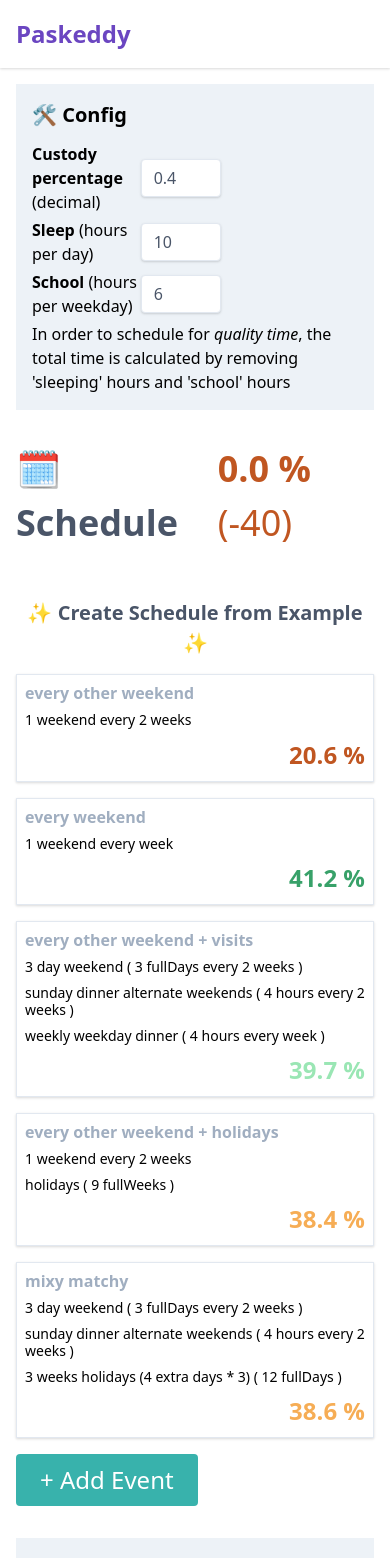
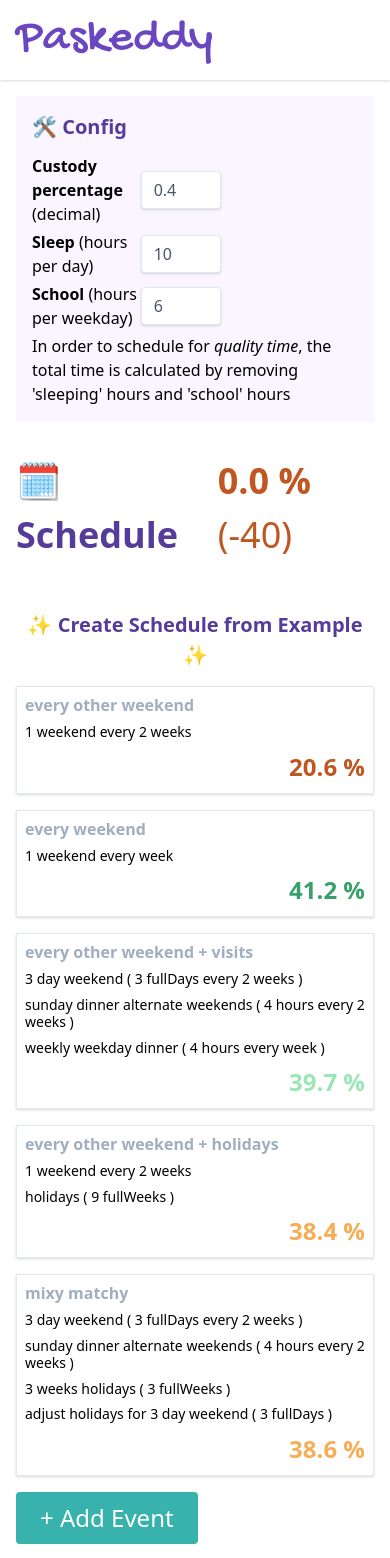
Before and after one commit to thedamon/paskedty, a Vue app: page / in a window 390 px wide. Shown: the top 1558 px of the page. Built offline with nearby package versions, Linux system fonts and the light colour scheme.

Commit message:
font, subtraction, responsive

```diff
--- a/index.html
+++ b/index.html
@@ -3,6 +3,10 @@
   <head>
     <meta charset="UTF-8" />
     <link rel="icon" href="/favicon.ico" />
+    <link
+      href="https://fonts.googleapis.com/css2?family=Gochi+Hand&display=swap"
+      rel="stylesheet"
+    />
     <meta name="viewport" content="width=device-width, initial-scale=1.0" />
     <title>Paskeddy</title>
   </head>
--- a/src/App.vue
+++ b/src/App.vue
@@ -1,13 +1,13 @@
 <template>
 <div class="shadow">
   <div class="container mx-auto px-4">
-    <h1 class="font-semibold text-2xl py-4 text-purple-700">Paskeddy</h1>
+    <h1 class="font-display text-5xl py-1 text-purple-700">Paskeddy</h1>
     </div>
   </div>
   <div class="container mx-auto px-4">
-    <div class="bg-gray-200 p-4 my-4">
+    <div class="bg-purple-100 p-4 my-4">
 
-    <h2 class="font-semibold mb-3 text-xl">🛠 Config</h2>
+    <h2 class="font-semibold mb-3 text-xl text-purple-800">🛠 Config</h2>
     <div class="flex mb-1 items-center">
       <label for="custodyPct" class="w-1/3 block"><span class="font-semibold">Custody percentage</span> (decimal)</label>
       <input min="0" step=".05" type="number" :class="s.input" v-model="custodyPct" id="custodyPct"/></div>
@@ -21,16 +21,19 @@
     <p>In order to schedule for <em>quality time</em>, the total time is calculated by removing 'sleeping' hours and 'school' hours</p>
   </div>
 
-    <h2 class="text-4xl mt-8 mb-4 font-semibold text-gray-700 flex justify-between">
+    <h2 class="text-4xl mt-8 mb-4 font-semibold text-purple-800 flex justify-between">
       <span>🗓 Schedule</span>
       <span :class="`${schedulePctColor}`">
+        {{ scheduleEmoji }}
         <span class="font-bold">{{ schedulePctFormatted }} %</span>
         <span v-if="(custodyPct - schedulePct > 0)" class="font-light">({{ Math.round((schedulePct - custodyPct) * 100) }})</span>
       </span>
     </h2>
 
 
-    <button class="appearance-none" @click="showTemplates = !showTemplates"><h2 class="text-xl mt-8 mb-4 font-semibold text-gray-700">✨ Create Schedule from Example {{ schedule.length && !showTemplates ? '➡️' : '✨' }}</h2></button>
+    <button class="appearance-none" @click="showTemplates = !showTemplates">
+      <h2 class="text-xl mt-8 mb-4 font-semibold text-purple-800">✨ {{ schedule.length ? 'New' : 'Create' }} Schedule from Example {{ schedule.length && !showTemplates ? '➡️' : '✨' }}</h2>
+    </button>
     <div v-show="!schedule.length || showTemplates" class="templates grid gap-4 grid-cols-1 sm:grid-cols-2 lg:grid-cols-3 xl:grid-cols-4">
        <button
         @click="newFromTemplate(idx)"
@@ -47,21 +50,28 @@
     </div>
 
     <div v-if="schedule.length">
-      <div v-for="(event, idx) in schedule" :key="idx" class="py-2 bg-gray-200 my-3 flex">
-        <div class="flex flex-col justify-items-end mx-3">
+      <div v-for="(event, idx) in schedule" :key="idx" class="my-3 flex flex-wrap" :class="event.subtract ? 'bg-orange-100' : 'bg-purple-100' ">
+
+          <div class="flex flex-col justify-items-end m-2">
+            <label class="text-uppercase text-gray-600" title="subtract?">⬅️
+            <input class="shadow" type="checkbox" v-model="event.subtract"/></label>
+            <div class="text-2xl">{{event.subtract ? '-' : '+'}}</div>
+          </div>
+
+        <div class="flex flex-col justify-items-end m-2">
           <label class="text-uppercase text-gray-600">number</label>
           <input :class="s.inputT" type="number" min="1" v-model="event.number"/>
         </div>
-        <div class="flex flex-col justify-items-end mx-3">
+        <div class="flex flex-col justify-items-end m-2">
           <label class="text-uppercase text-gray-600"><a href="#lengths">length</a></label>
           <div><select :class="s.select" v-model="event.unit">
             <option v-for="unit in Object.keys(units)" :key="unit">{{unit}}</option>
           </select>
           </div>
         </div>
-        <div class="flex flex-col justify-items-end mx-3">
+        <div class="flex flex-col justify-items-end m-2">
           <div>
-            <label>🔄
+            <label title="repeat?">🔄
               <input type="checkbox" class="shadow" @click="toggleEventRepeat(idx)" :checked="event.every"/>
             </label>
             <span v-if="event.every" class="text-uppercase text-gray-600"> every</span>
@@ -71,21 +81,25 @@
             {{ event.every > 1 ? 'weeks' : 'week'}}
           </div>
         </div>
-        <div class="flex flex-col justify-items-end mx-3">
+
+        <div class="flex flex-col flex-1 justify-items-end m-2">
           <label class="text-uppercase text-gray-600">note</label>
           <input :class="s.select" type="text" v-model="event.label"/>
         </div>
-        <div class="flex flex-col flex-1 justify-items-end mx-3 items-end">
+
+        <div class="flex flex-col justify-items-end m-2 items-end">
           <button @click="deleteEvent(idx)" class="appearance-none rounded bg-red-300 p-1 m-1 text-xs hover:bg-red-400">❌&nbsp;delete</button>
           <button @click="duplicateEvent(idx)" class="appearance-none rounded bg-purple-300 p-1 m-1 text-xs hover:bg-purple-400">❇️&nbsp;duplicate</button>
+
         </div>
+
       </div>
     </div>
 
     <button @click="addEvent" class="bg-teal-500 py-2 px-6 rounded hover:bg-teal-600 text-2xl text-white my-4">+ Add Event</button>
 
 
-    <dl id="lengths" class="bg-gray-200 p-4 my-4">
+    <dl id="lengths" class="bg-purple-100 p-4 my-4">
       <div>
         <dt class="font-semibold inline">fullDay: </dt>
         <dd class="inline">full day without school (24 - sleep)</dd></div>
@@ -118,7 +132,7 @@ export default {
       s: {
         input: 'shadow appearance-none border rounded w-20 py-2 px-3 text-gray-700 leading-tight focus:outline-none focus:shadow-outline',
         inputT: 'shadow appearance-none border rounded w-16 py-2 px-3 text-gray-700 leading-tight focus:outline-none focus:shadow-outline',
-        select: 'shadow appearance-none border rounded w-80 py-2 px-3 text-gray-700 leading-tight focus:outline-none focus:shadow-outline'
+        select: 'shadow appearance-none border rounded py-2 px-3 text-gray-700 leading-tight focus:outline-none focus:shadow-outline'
       },
       childName: 'Tessa',
       custodyPct: 0.4,
@@ -179,7 +193,8 @@ export default {
           number: 3,
         },
         {unit: 'hour', every: 2, number: 4, label: 'sunday dinner alternate weekends'},
-        {label: '3 weeks holidays (4 extra days * 3)', unit: 'fullDay', number: 12}
+        {label: '3 weeks holidays', unit: 'fullWeek', number: 3},
+        {label: 'adjust holidays for 3 day weekend', unit: 'fullDay', number: 3, subtract: true},
         ],
       }]
     };
@@ -228,7 +243,14 @@ export default {
     },
     schedulePctColor(){
       return this.pctColor(this.schedulePct);
-    }
+    },
+    scheduleEmoji(){
+      return this.schedulePct > 1
+        ? '😬'
+        : this.schedulePct + .02 > this.custodyPct && this.schedulePct - .02 < this.custodyPct
+          ? '🙂'
+          : ''
+    },
   },
     methods: {
       perYear(evt){
@@ -240,6 +262,7 @@ export default {
         //     : 1) * evt.number || 1;
       },
       pctColor(pct){
+        if (pct > 1 ) return 'text-red-500'
         if (pct >= this.custodyPct) return 'text-green-600';
         if (pct + .01 >= this.custodyPct) return 'text-green-300';
         if (pct + .05 >= this.custodyPct) return 'text-orange-400';
@@ -254,12 +277,16 @@ export default {
       percentageFromEvents(events){
         let hours = 0;
         events.forEach(evt => {
-          hours += this.eventHours(evt);
+          if (evt.subtract){
+            hours -= this.eventHours(evt);
+          } else {
+            hours += this.eventHours(evt);
+          }
         });
         return hours / (52 * this.qualityHoursPerWeek);
       },
       newFromTemplate(idx){
-        this.schedule = this.templates[idx].events.map(evt => ({...evt}));
+        this.schedule = this.templates[idx].events.map(evt => ({...evt, subtract: evt.subtract || false }));
         this.showTemplates = false;
       },
       duplicateEvent(idx){
@@ -274,8 +301,10 @@ export default {
           unit: "fullDay",
           every: null,
           number: 1,
+          subtract: false
         })
       },
+
       toggleEventRepeat(idx){
         this.schedule[idx].every ?
           this.schedule[idx].every = null
--- a/tailwind.config.js
+++ b/tailwind.config.js
@@ -14,13 +14,16 @@ module.exports = {
         "text-orange-400",
         "text-orange-600",
         "text-orange-700",
+        "text-red-500",
       ],
     },
   },
   corePlugins: {
     // preflight: false,
   },
-  theme: {},
+  theme: {
+    fontFamily: { display: ['"Gochi Hand"', "cursive"] },
+  },
   future: {
     removeDeprecatedGapUtilities: true,
     purgeLayersByDefault: true,
```
